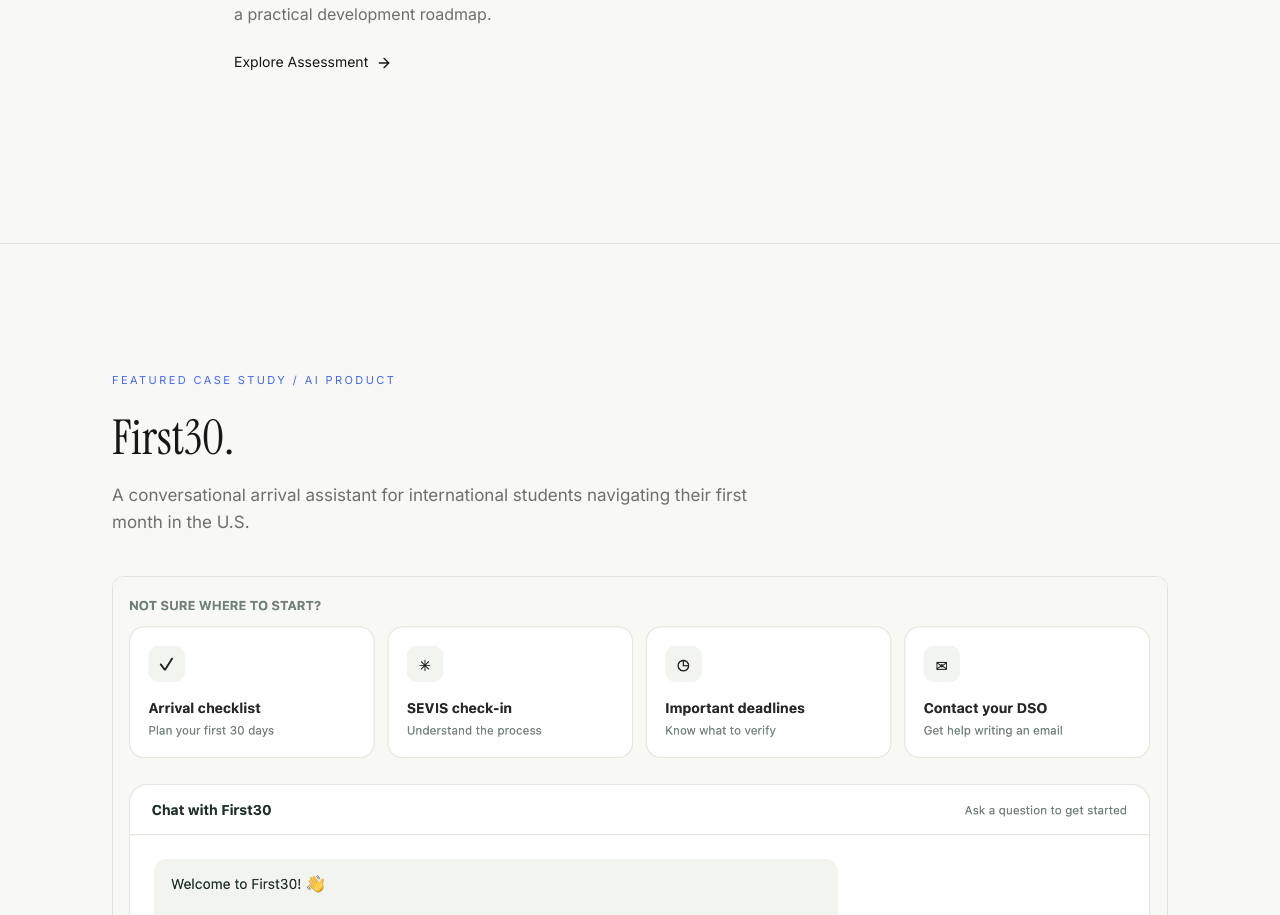
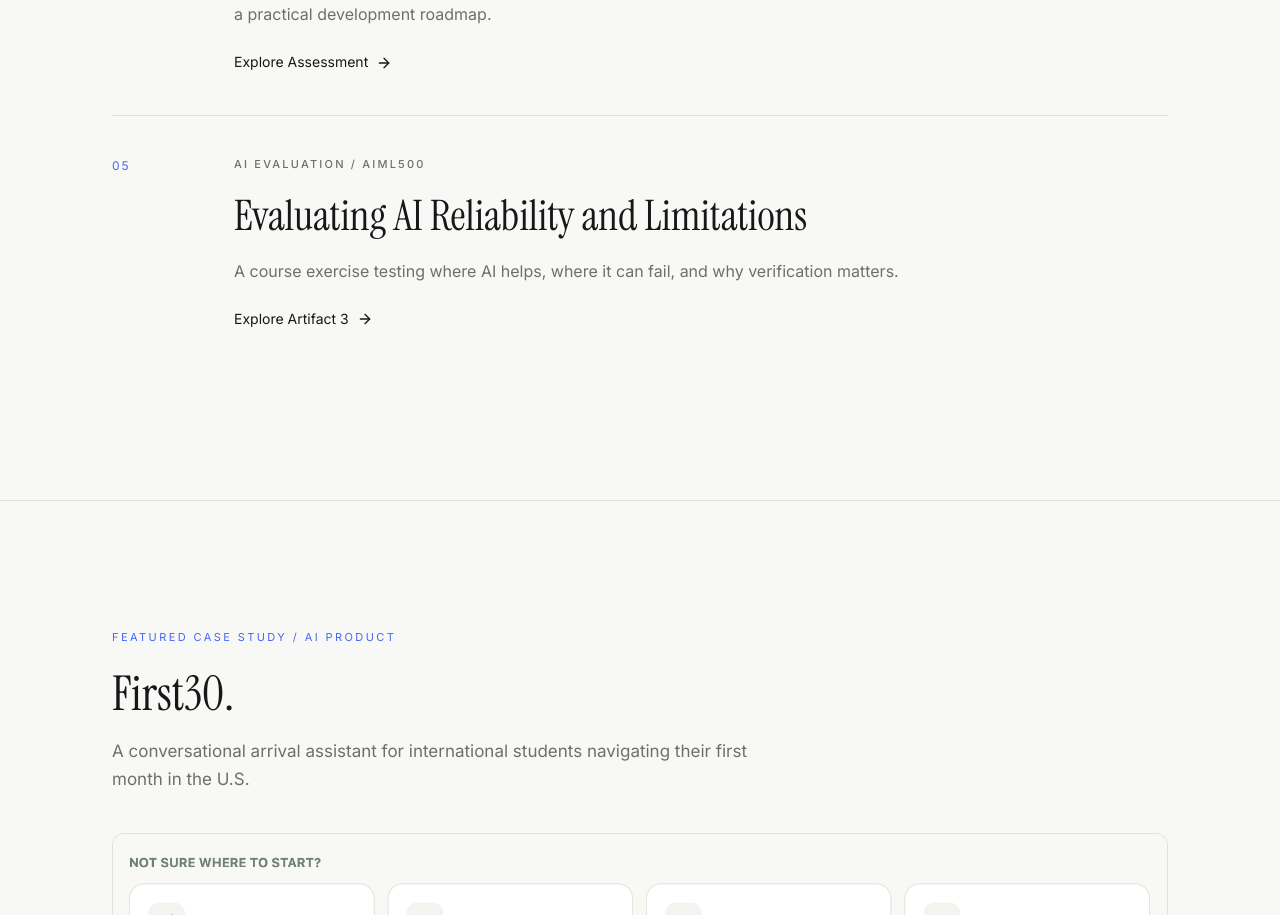
Before and after one commit to shawen559-oss/portfolio, a React (Vite) app: page / in a window 1280 px wide. Shown: the part 3386-4301 px from the top of the page. Built offline with nearby package versions, Linux system fonts and the light colour scheme.

Commit message:
Link Artifact 3 from selected work

```diff
--- a/src/components/FeaturedWork.tsx
+++ b/src/components/FeaturedWork.tsx
@@ -7,6 +7,7 @@ const works = [
  {number:'02',category:'Product Development / Go-to-Market',title:'Foldie — From Concept to Launch',description:'Led the development and launch of a foldable 3-in-1 wireless charger at Woodie Milano, connecting user research, product strategy, production, and brand communication.',href:'#cv',cta:'See Experience'},
  {number:'03',category:'Packaging / Supply Chain',title:'Movopack — Design to Delivery',description:'Packaging design and production work spanning brand experience, suppliers, manufacturing, and international logistics.',href:'#cv',cta:'See Experience'},
  {number:'04',category:'AI Leadership / Professional Development',title:'Professional Self-Assessment',description:'AI/ML Integration Leadership and Change Management: strengths, areas to improve, and a practical development roadmap.',href:'#assessment',cta:'Explore Assessment'},
+ {number:'05',category:'AI Evaluation / AIML500',title:'Evaluating AI Reliability and Limitations',description:'A course exercise testing where AI helps, where it can fail, and why verification matters.',href:'#ai-reliability',cta:'Explore Artifact 3'},
 ]
 export function FeaturedWork(){return <section id="work" className="scroll-mt-24 border-t border-line py-24 sm:py-32"><Container><Reveal><SectionLabel number="02" label="Work"/><h2 className="font-display text-4xl leading-[1.1] tracking-[-0.02em] sm:text-5xl">Selected Work.</h2></Reveal>
  <div className="mt-14">{works.map((work,index)=><Reveal key={work.number} delay={index*.04}><article className="grid gap-5 border-t border-line py-10 md:grid-cols-[90px_1fr] md:gap-8"><span className="text-[12px] tracking-[0.16em] text-accent">{work.number}</span><div><p className="text-[11px] font-medium tracking-[0.2em] text-muted uppercase">{work.category}</p><h3 className="mt-4 font-display text-3xl leading-tight sm:text-[42px]">{work.title}</h3><p className="mt-4 max-w-2xl text-[16px] leading-relaxed text-muted">{work.description}</p>{index===0&&<a href="#first30" className="mt-7 block max-w-3xl overflow-hidden rounded-xl border border-line" aria-label="Explore First30 case study"><img src={`${import.meta.env.BASE_URL}images/first30-interface.png`} alt="First30 arrival checklist, SEVIS check-in, deadlines, DSO contact, and AI chat interface" className="block h-auto w-full" loading="lazy" /></a>}<a href={work.href} className="mt-6 inline-flex items-center gap-2 text-[14px] hover:text-accent">{work.cta} <ArrowRight size={16}/></a></div></article></Reveal>)}</div>
```
